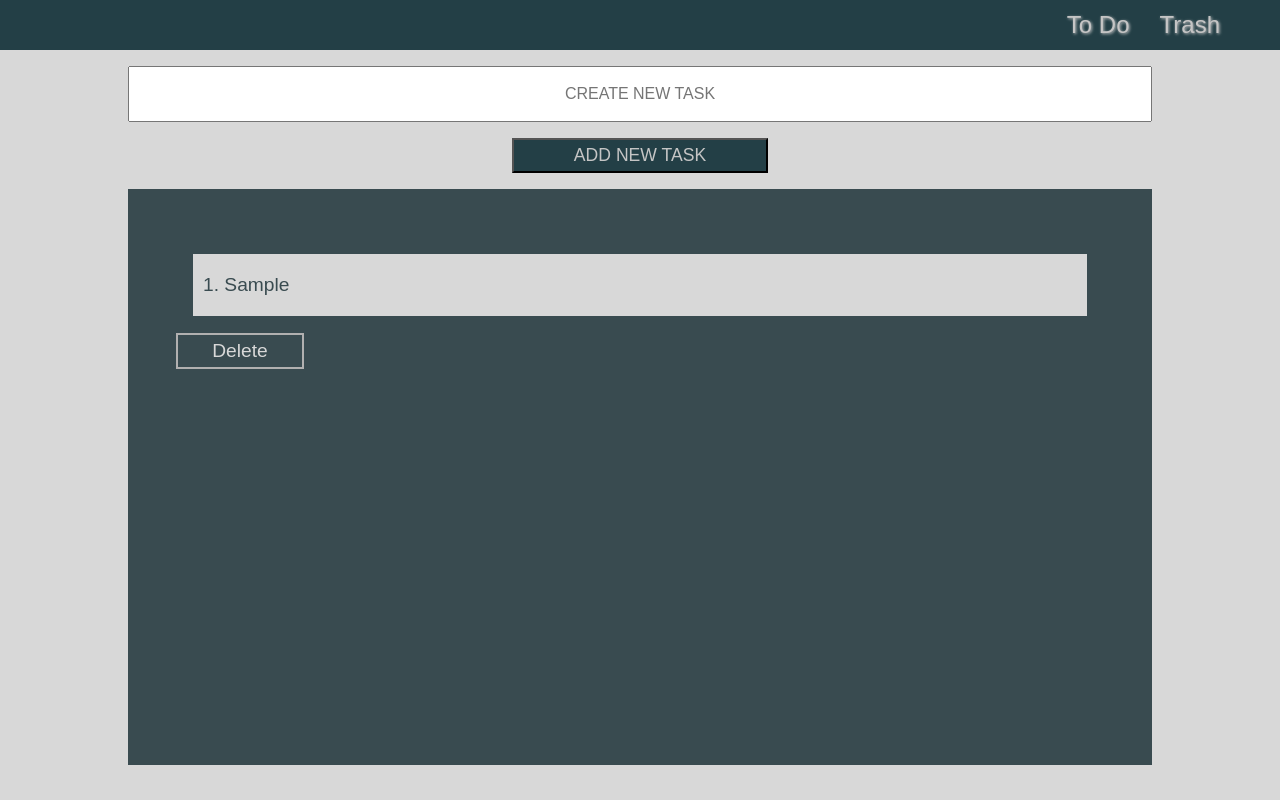
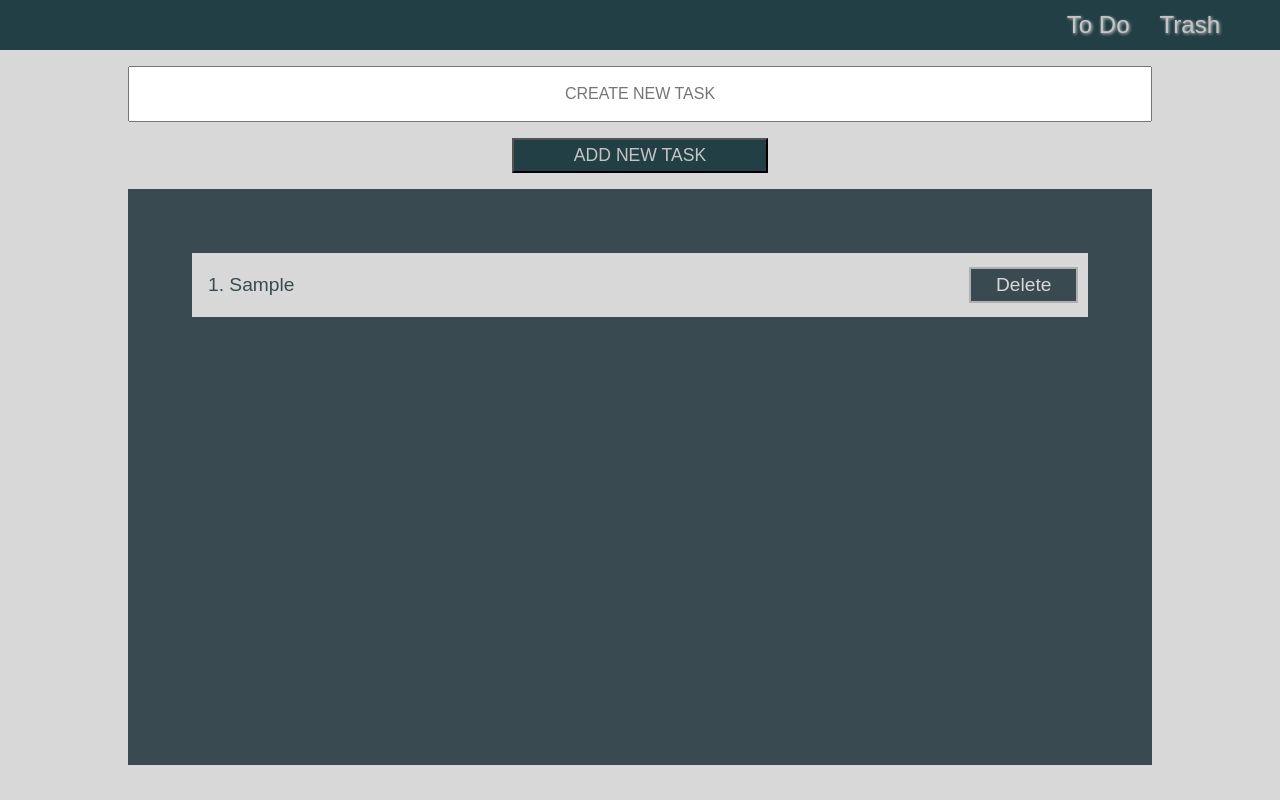
Before and after one commit to Sophia656/to_do, a React (Create React App) app: page / in a window 1280 px wide. Both pictures are taken after typing "Sample" into the empty fields and a click on the button "ADD NEW TASK". Built offline with nearby package versions, Linux system fonts and the light colour scheme; a web font is replaced by a local one.

Commit message:
edit returnTaks, add keyPress

```diff
--- a/src/App.js
+++ b/src/App.js
@@ -11,7 +11,7 @@ const App = () => {
   const [trashList, setTrashList] = useState([]);
   const [selectTask, setSelectTask] = useState([]);
 
-
+  //ADD TASK
   const addNewTask = (e) => {
     e.preventDefault();
     const createTask = {
@@ -23,7 +23,13 @@ const App = () => {
     setTasksList([...tasksList, createTask]);
     setNewTask('');
   }
+  const handleKeyPress = (e) => {
+    if (e.key === 'Shift') {
+      addNewTask()
+    }
+  }
 
+  //REMOVE TASK
   const removeTask = (task) => {
     const find = tasksList.find(currentTask => currentTask.id === task.id)
     setTasksList(tasksList.filter(currentTask => currentTask.id !== task.id));
@@ -45,21 +51,26 @@ const App = () => {
   }
 
   // RETURN TASKS
-  const selectTasksToReturn = () => {
+  const returnTasks = () => {
     trashList.map(currentTask => {
-      if (currentTask.complited === true){
-        setTasksList([...tasksList, currentTask]);
+      if (currentTask.complited === true) {
+        const foundTasks = trashList.filter(currentTask => currentTask.complited === true);
+        setTrashList(trashList.filter(currentTask => currentTask.complited !== true));
+
+        foundTasks.map(currentTask => {
+          if (currentTask.complited === true) {
+            currentTask.complited = !currentTask.complited
+          }
+          return currentTask
+        })
+
+        setTasksList([...tasksList, ...foundTasks])
+        setSelectTask([]);
       }
       return currentTask
     })
   }
 
-  const returnTasks = () => {
-    if (selectTasksToReturn) {
-      setTrashList(trashList.filter(currentTask => currentTask.complited !== true));
-      setSelectTask([]);
-    }
-  }
   trashList.map(currentTask => {
     if(returnTasks){
       currentTask.done = !currentTask.done
@@ -68,11 +79,12 @@ const App = () => {
   })
 
   return (
-    <AuthContext.Provider value={{trashList, setTrashList, selectPost, setSelectTask, selectTasksToReturn, returnTasks}}>
+    <AuthContext.Provider value={{trashList, setTrashList, selectPost, setSelectTask, returnTasks}}>
       <Routes>
         <Route
           path='/'
           element={<TaskPage
+            handleKeyPress={handleKeyPress}
               newTask={newTask}
               setNewTask={setNewTask}
               addNewTask={addNewTask}
--- a/src/TaskPage.jsx
+++ b/src/TaskPage.jsx
@@ -1,7 +1,7 @@
 import React from 'react';
 import TaskList from './components/TaskList';
 
-const TaskPage = ({newTask, setNewTask, addNewTask, tasksList, removeTask, complitedTask, setTasksList}) => {
+const TaskPage = ({newTask, setNewTask, addNewTask, tasksList, removeTask, complitedTask, setTasksList, handleKeyPress}) => {
 
     const doneTask = (task) => {
         const newList = tasksList.map(currentTask => {
@@ -20,6 +20,7 @@ const TaskPage = ({newTask, setNewTask, addNewTask, tasksList, removeTask, compl
                     <input
                     className='form__input'
                     value={newTask}
+                    onKeyPress={handleKeyPress}
                     onChange={(e) => setNewTask(e.target.value)}
                     type='text'
                     placeholder='CREATE NEW TASK'
--- a/src/TrashPage.jsx
+++ b/src/TrashPage.jsx
@@ -4,7 +4,7 @@ import s from './TrashPage.module.css';
 
 const TrashPage = () => {
 
-    const {trashList, setTrashList, selectPost, setSelectTask, selectTasksToReturn, returnTasks} = useContext(AuthContext);
+    const {trashList, setTrashList, selectPost, setSelectTask, returnTasks} = useContext(AuthContext);
 
     const cleadAll = () => {
         setTrashList([]);
@@ -34,7 +34,6 @@ const TrashPage = () => {
                         </span>
                         <input
                         type='checkbox'
-                        onChange={() => selectTasksToReturn()}
                         onClick={() => selectPost(task)}
                         />
                     </label>
--- a/src/TrashPage.module.css
+++ b/src/TrashPage.module.css
@@ -1,5 +1,4 @@
 .trash__list {
-    border: 2rem solid rgb(57, 75, 80);
     margin-top: 3rem;
     width: 80vw;
     height: 85vh;
--- a/src/components/TaskList.jsx
+++ b/src/components/TaskList.jsx
@@ -7,7 +7,7 @@ const TaskList = ({tasksList, removeTask, doneTask}) => {
             <div className={s.list}>
                 {tasksList.map((task, index) =>
 
-                    <div value={task} key={task.id}>
+                    <div value={task} key={task.id} className={s.task}>
                         <span
                         className={task.done === true ? s.cross_out : s.task}
                         onClick={() => doneTask(task)}
--- a/src/components/TaskList.module.css
+++ b/src/components/TaskList.module.css
@@ -13,12 +13,11 @@
     display: flex;
     justify-content: space-between;
     align-items: center;
-    padding: 10px;
+    padding-right: 10px;
     margin: 1rem;
     width: 70vw;
     height: 4rem;
     background: rgb(216, 216, 216);
-    border: 1px solid rgb(57, 75, 80);
     color: rgb(57, 75, 80);
     font-size: 1.2rem;
 }
@@ -26,12 +25,11 @@
     display: flex;
     justify-content: space-between;
     align-items: center;
-    padding: 10px;
+    padding-right: 10px;
     margin: 1rem;
     width: 70vw;
-    height: 4rem;
+    height: 3rem;
     background: rgb(216, 216, 216);
-    border: 1px solid rgb(57, 75, 80);
     font-size: 1.2rem;
     color: rgba(0, 0, 0, 0.3);
     text-decoration: line-through;
```
